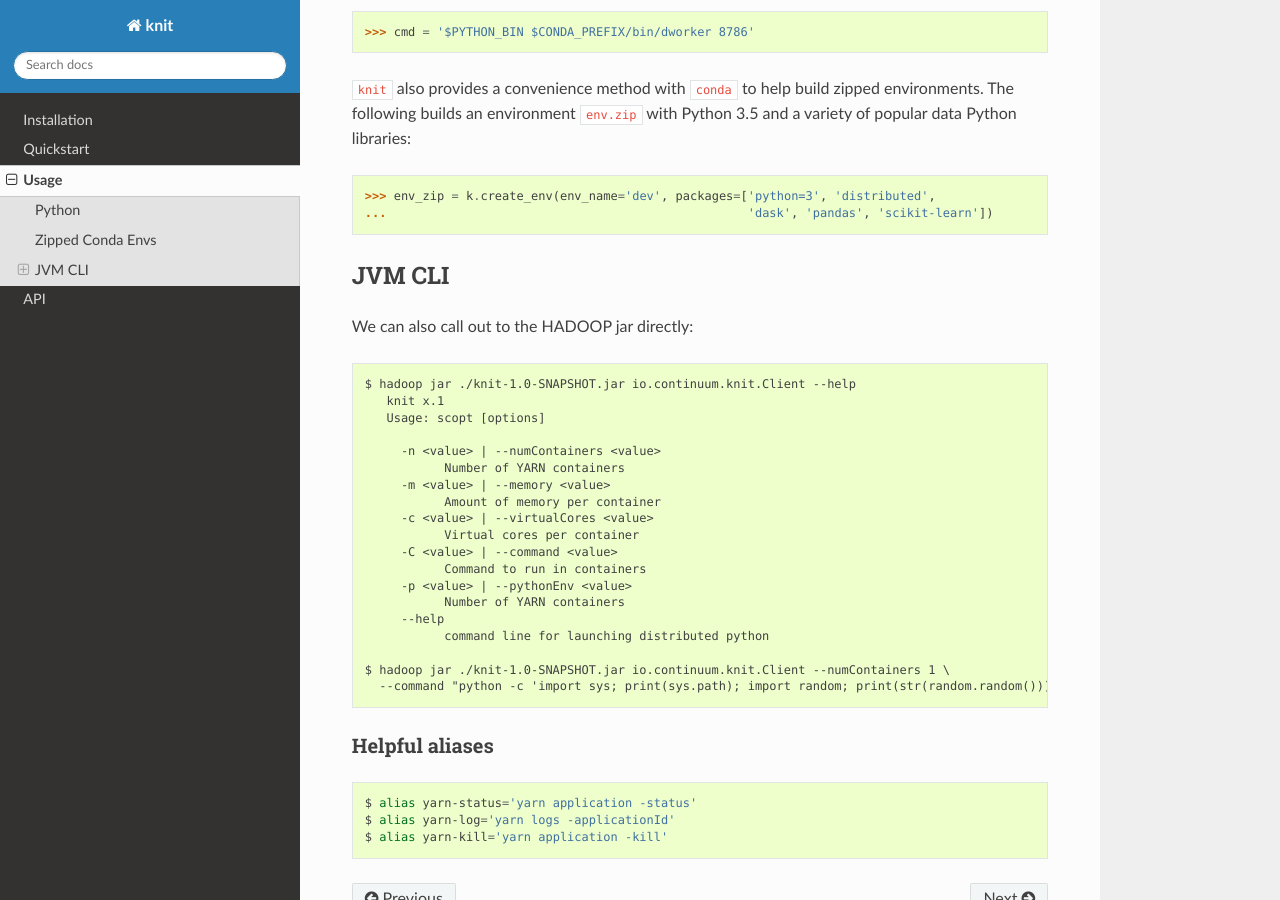
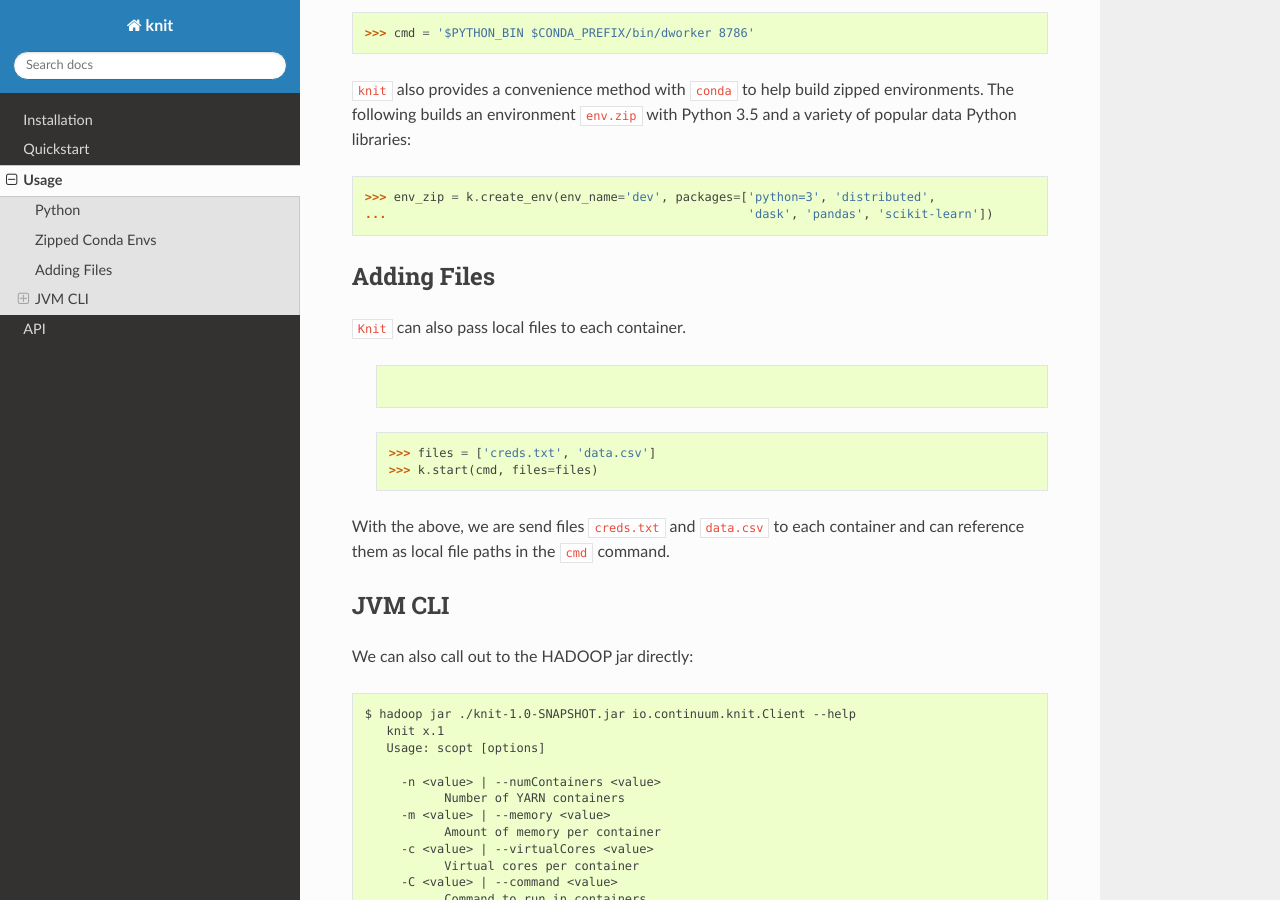
Before and after one commit to dask/knit, a Sphinx documentation site: the page built from docs/source/usage.rst, in a window 1280 px wide and 900 px high, scrolled down 1107 px. Built offline with Sphinx 7.4.7 and the Read the Docs theme 2.0.0, drawn with Linux system fonts in a browser that asks for light colours; some of the changed text lies outside the part shown.

Commit message:
updating docs

```diff
--- a/docs/source/quickstart.rst
+++ b/docs/source/quickstart.rst
@@ -26,7 +26,8 @@ in all YARN containers
    >>> k.start(cmd)
    'application_1454900586318_0004'
 
-``start`` also takes parameters: ``num_containers``, ``memory``, ``virtual_cores``, and ``env``
+``start`` also takes parameters: ``num_containers``, ``memory``,
+``virtual_cores``, ``env``, and ``files``
 
 Status
 ~~~~~~
--- a/docs/source/usage.rst
+++ b/docs/source/usage.rst
@@ -58,6 +58,16 @@ builds an environment ``env.zip`` with Python 3.5 and a variety of popular data
    >>> env_zip = k.create_env(env_name='dev', packages=['python=3', 'distributed',
    ...                                                  'dask', 'pandas', 'scikit-learn'])
 
+Adding Files
+~~~~~~~~~~~~
+``Knit`` can also pass local files to each container.
+
+ .. code-block:: python
+ >>> files = ['creds.txt', 'data.csv']
+ >>> k.start(cmd, files=files)
+
+With the above, we are send files ``creds.txt`` and ``data.csv`` to each container and can reference
+them as local file paths in the ``cmd`` command.
 
 JVM CLI
 ~~~~~~~
```
Also changed, not shown: other parts of docs/source/usage.rst (+1 -1 lines), README.rst (line endings or trailing spaces).
